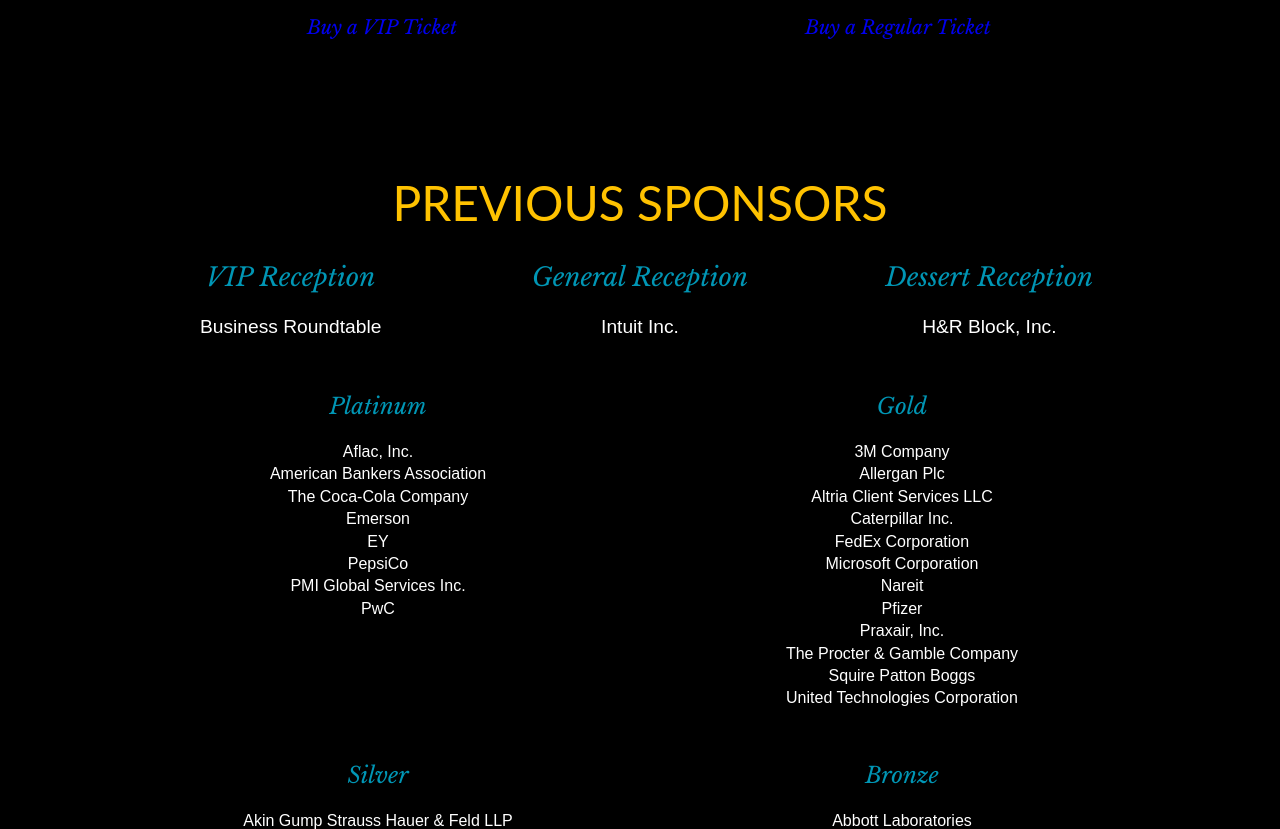
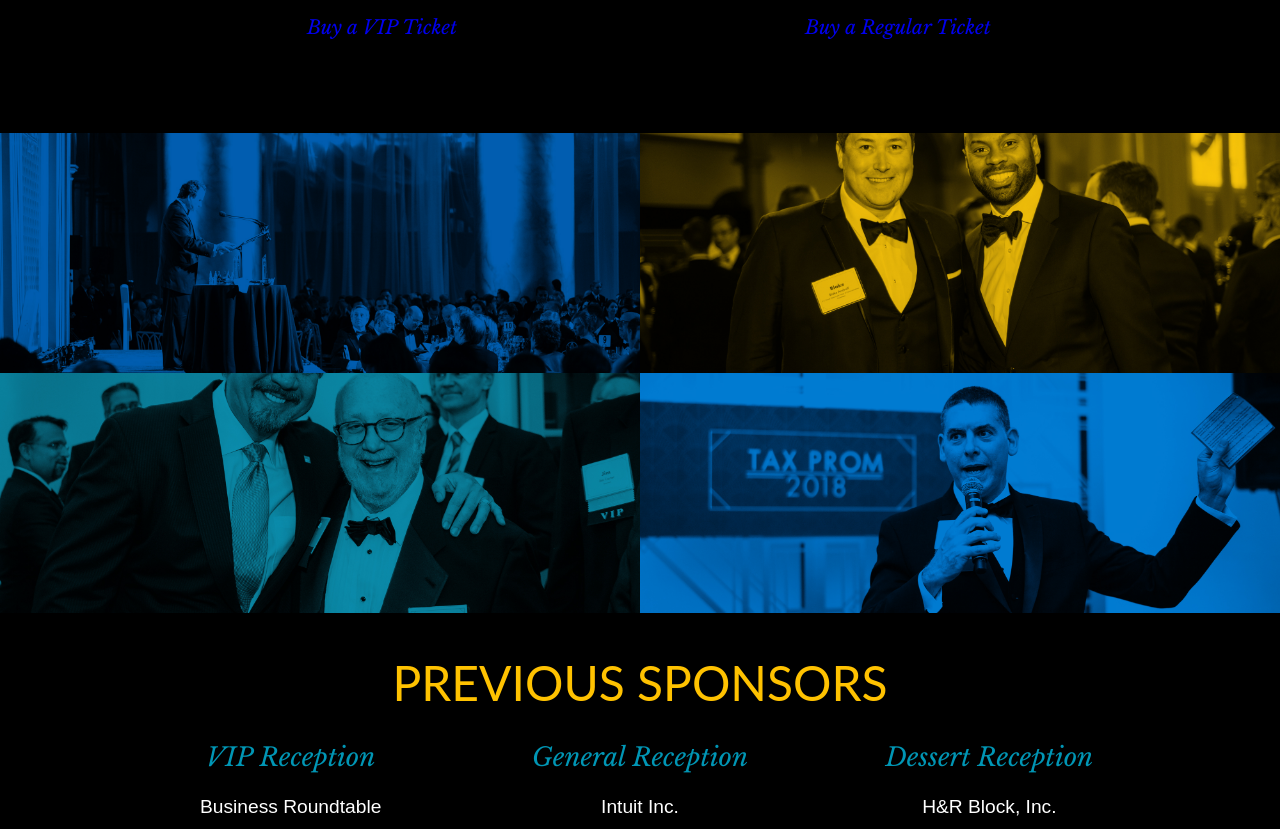
Before and after one commit to TaxFoundation/taxprom-2019, a Gatsby site: page / in a window 1280 px wide. Shown: the part 6693-7522 px from the top of the page. Built offline with nearby package versions, Linux system fonts and the light colour scheme; Gatsby itself is replaced by a stand-in of ours.

Commit message:
Add second photo grid divider

```diff
--- a/src/pages/index.js
+++ b/src/pages/index.js
@@ -8,6 +8,7 @@
 import Receptions from '../sections/Receptions';
 import Tables from '../sections/Tables';
 import Tickets from '../sections/Tickets';
+import PhotoGrid2 from '../sections/PhotoGrid2';
 import PreviousSponsors from '../sections/PreviousSponsors';
 import EventMap from '../sections/EventMap';
 import Footer from '../sections/Footer';
@@ -26,6 +27,7 @@
     <Receptions />
     <Tables />
     <Tickets />
+    <PhotoGrid2 />
     <PreviousSponsors />
     <EventMap
       date={taxprom.date}
--- a/src/sections/EventMap.js
+++ b/src/sections/EventMap.js
@@ -8,6 +8,7 @@
 const InfoHeading = styled.h2`
   font-size: 1.8rem !important;
   line-height: 1.4 !important;
+  text-align center;
 `;
 
 const InfoDetails = styled.p`
@@ -16,6 +17,7 @@
 `;
 
 const IframeContainer = styled.div`
+  margin-top: 1rem;
   min-height: 400px;
   padding-bottom: 0.5rem;
 
@@ -31,8 +33,8 @@
   <BackgroundContainer bg="black" color="white" id={id}>
     <SectionContainer>
       <InfoHeading>{`${fullDate(new Date(date))}`}</InfoHeading>
+      <InfoDetails>{`${time} at ${venue}`}</InfoDetails>
       <InfoDetails>{address}</InfoDetails>
-      <InfoDetails>{`${time} at ${venue}`}</InfoDetails>
       <IframeContainer>
         <iframe src={url} allowFullScreen title="Map to Venue" />
       </IframeContainer>
--- /dev/null
+++ b/src/sections/PhotoGrid2.js
@@ -0,0 +1,81 @@
+import React from 'react';
+import PropTypes from 'prop-types';
+import styled from 'styled-components';
+import { graphql, useStaticQuery } from 'gatsby';
+import Img from 'gatsby-image';
+
+import BackgroundContainer from '../components/BackgroundContainer';
+
+const PhotoGrid = styled.div`
+  display: grid;
+  grid-template-columns: repeat(2, 1fr);
+  grid-template-rows: repeat(2, 25vh);
+
+  @media (min-width: 1000px) {
+    grid-template-columns: repeat(2, 1fr);
+    grid-template-rows: repeat(2, 30vh);
+  }
+`;
+
+const Photo = styled(Img)`
+  background-color: ${props => props.theme.black};
+
+  & > img {
+    object-fit: cover !important;
+    object-position: 50% 50% !important;
+    font-family: 'object-fit: cover !important; object-position: 50% 50% !important;';
+  }
+`;
+
+const PhotoGrid2 = () => {
+  const images = useStaticQuery(graphql`
+    query PhotGrid2Images {
+      hodge: file(relativePath: { eq: "hodge-stage.jpg" }) {
+        childImageSharp {
+          fluid(maxWidth: 800, quality: 80) {
+            ...GatsbyImageSharpFluid_withWebp
+          }
+        }
+      }
+      twoMen: file(relativePath: { eq: "two-men.jpg" }) {
+        childImageSharp {
+          fluid(maxWidth: 800, quality: 80) {
+            ...GatsbyImageSharpFluid_withWebp
+          }
+        }
+      }
+      weinberger: file(relativePath: { eq: "weinberger.jpg" }) {
+        childImageSharp {
+          fluid(maxWidth: 800, quality: 80) {
+            ...GatsbyImageSharpFluid_withWebp
+          }
+        }
+      }
+      vogler: file(relativePath: { eq: "vogler-speaks.jpg" }) {
+        childImageSharp {
+          fluid(maxWidth: 800, quality: 80) {
+            ...GatsbyImageSharpFluid_withWebp
+          }
+        }
+      }
+    }
+  `);
+
+  return (
+    <BackgroundContainer bg="black" color="white">
+      <PhotoGrid>
+        <Photo fluid={images.hodge.childImageSharp.fluid} />
+        <Photo fluid={images.twoMen.childImageSharp.fluid} />
+        <Photo fluid={images.weinberger.childImageSharp.fluid} />
+        <Photo fluid={images.vogler.childImageSharp.fluid} />
+      </PhotoGrid>
+    </BackgroundContainer>
+  );
+};
+
+PhotoGrid2.propTypes = {
+  details: PropTypes.object,
+  id: PropTypes.string,
+};
+
+export default PhotoGrid2;
```
